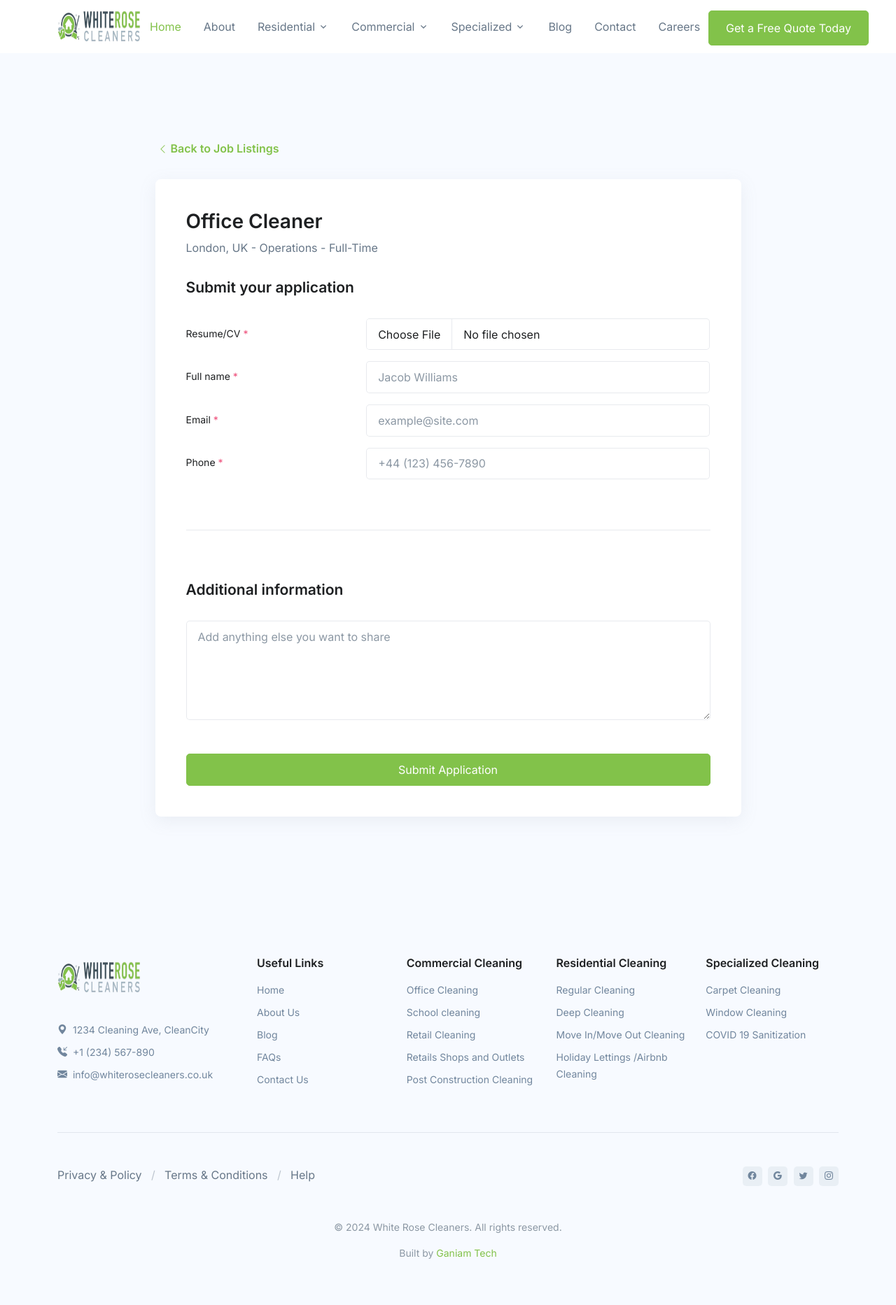
After one commit to mcanthony98/white-rose, a PHP site: page /apply-job.php in a window 1280 px wide. The commit adds this page. Shown: the whole page at 70% size. Run offline with PHP 8.4, Linux system fonts and the light colour scheme; some libraries are stand-ins or nearby versions.

Commit message:
added job listings & single application page✅

```diff
--- /dev/null
+++ b/apply-job.php
@@ -0,0 +1,122 @@
+<!DOCTYPE html>
+<html lang="en" dir="">
+
+<head>
+
+    <!-- Title -->
+    <title>Apply for a Job | White Rose Cleaners</title>
+
+    <!-- Head Content -->
+    <?php include 'includes/head-content.php'; ?>
+
+</head>
+
+<body>
+
+    <!-- Navbar -->
+    <?php include 'includes/navbar.php'; ?>
+
+    <!-- ========== MAIN CONTENT ========== -->
+    <main id="content" role="main" class="bg-light">
+        <!-- Content -->
+        <div class="container content-space-t-3 content-space-t-lg-5 content-space-b-2 content-space-b-lg-3">
+            <div class="w-lg-75 mx-auto">
+                <!-- Jobs Link -->
+                <div class="mb-5">
+                    <a class="link" href="careers.php">
+                        <i class="bi-chevron-left small ms-1"></i> Back to Job Listings
+                    </a>
+                </div>
+                <!-- End Jobs Link -->
+
+                <!-- Card -->
+                <div class="card card-lg">
+                    <div class="card-body">
+                        <!-- Title -->
+                        <div class="row justify-content-sm-between align-items-sm-center mb-5">
+                            <div class="col-sm mb-3 mb-sm-0">
+                                <h1 class="card-title h2">Office Cleaner</h1>
+                                <p class="card-text">London, UK - Operations - Full-Time</p>
+                            </div>
+
+                        </div>
+                        <!-- End Title -->
+
+                        <!-- Form -->
+                        <form id="applyForJob" class="js-validate" action="thank-you.php" method="post">
+                            <div class="mb-5">
+                                <h3>Submit your application</h3>
+                            </div>
+
+                            <!-- Form -->
+                            <div class="row mb-3">
+                                <label for="resumeCVCareersForm" class="col-sm-4 col-form-label">Resume/CV <span class="text-danger">*</span></label>
+                                <div class="col-sm-8">
+                                    <input type="file" class="js-file-attach form-control" id="resumeCVCareersForm" name="resumeCVCareersFormName" required>
+                                </div>
+                            </div>
+                            <!-- End Form -->
+
+                            <!-- Form -->
+                            <div class="row mb-3">
+                                <label for="fullNameCareersForm" class="col-sm-4 col-form-label">Full name <span class="text-danger">*</span></label>
+                                <div class="col-sm-8">
+                                    <input type="text" class="form-control" id="fullNameCareersForm" name="fullNameCareersFormName" placeholder="Jacob Williams" aria-label="Jacob Williams" required>
+                                </div>
+                            </div>
+                            <!-- End Form -->
+
+                            <!-- Form -->
+                            <div class="row mb-3">
+                                <label for="emailCareersForm" class="col-sm-4 col-form-label">Email <span class="text-danger">*</span></label>
+                                <div class="col-sm-8">
+                                    <input type="email" class="form-control" id="emailCareersForm" name="emailCareersFormName" placeholder="example@site.com" aria-label="example@site.com" required>
+                                </div>
+                            </div>
+                            <!-- End Form -->
+
+                            <!-- Form -->
+                            <div class="row mb-3">
+                                <label for="phoneCareersForm" class="col-sm-4 col-form-label">Phone <span class="text-danger">*</span></label>
+                                <div class="col-sm-8">
+                                    <input type="tel" class="form-control" id="phoneCareersForm" name="phoneCareersFormName" placeholder="+44 (123) 456-7890" aria-label="+44 (123) 456-7890" required>
+                                </div>
+                            </div>
+                            <!-- End Form -->
+
+                            <hr class="my-5 my-sm-10">
+
+                            <div class="mb-5">
+                                <h3>Additional information</h3>
+                            </div>
+
+                            <!-- Form -->
+                            <div class="mb-3">
+                                <label for="additionalInfoCareersForm" class="form-label visually-hidden">Additional information</label>
+                                <textarea class="form-control" name="additionalInfoCareersFormName" id="additionalInfoCareersForm" placeholder="Add anything else you want to share" aria-label="Add a cover letter or anything else you want to share." rows="5"></textarea>
+                            </div>
+                            <!-- End Form -->
+
+                            <div class="d-grid text-center mt-7">
+                                <button type="submit" class="btn btn-primary">Submit Application</button>
+                            </div>
+                        </form>
+                        <!-- End Form -->
+                    </div>
+                </div>
+                <!-- End Card -->
+            </div>
+        </div>
+        <!-- End Content -->
+    </main>
+    <!-- ========== END MAIN CONTENT ========== -->
+
+    <!-- Footer -->
+    <?php include 'includes/footer.php'; ?>
+
+    <!-- Scripts -->
+    <?php include 'includes/scripts.php'; ?>
+
+</body>
+
+</html>
--- a/includes/navbar.php
+++ b/includes/navbar.php
@@ -99,6 +99,12 @@
                     </li>
                     <!-- End Contact -->
 
+                    <!-- Careers -->
+                    <li class="nav-item">
+                        <a class="nav-link" href="careers.php">Careers</a>
+                    </li>
+                    <!-- End Careers -->
+
                 </ul>
             </nav>
 
```
Also changed, not shown: careers.php (added, +262 -0 lines).
